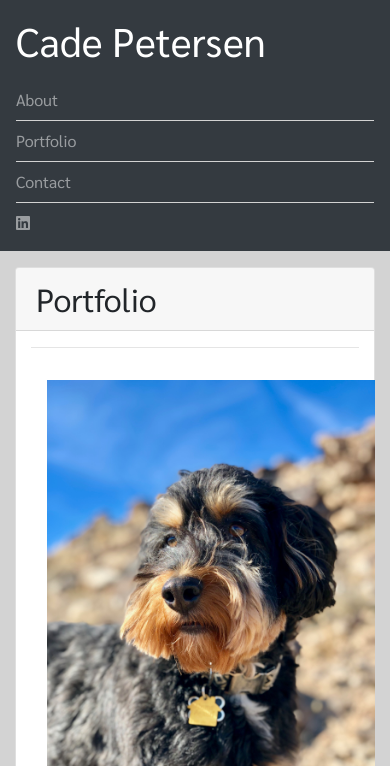
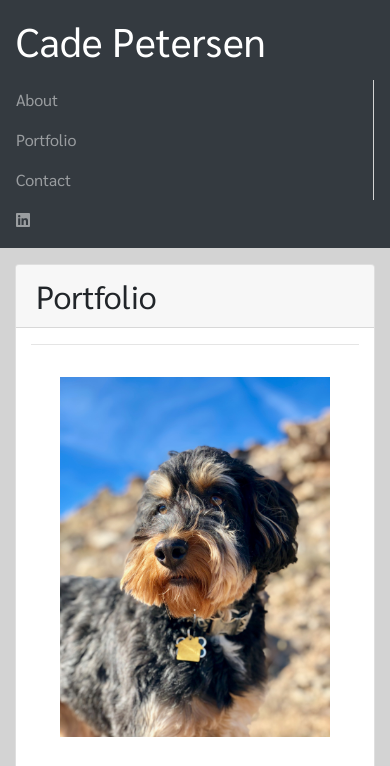
Before and after one commit to mr-cade/homework-02, a plain HTML site: page portfolio.html in a window 390 px wide. Shown: the top 766 px of the page. Drawn offline with nearby package versions, Linux system fonts and the light colour scheme.

Commit message:
fixed portfolio page responsiveness and navbar responsive gray lines

```diff
--- a/portfolio.html
+++ b/portfolio.html
@@ -38,15 +38,15 @@
             <h2 class="card-header col-md-12">Portfolio</h2>
         </div>
         <hr>
-        <div class="row">
+        <div class="row justify-content-center">
           <img src="Placeholders/693FDF5F-38AC-49EC-BCD0-4F449AE78718.jpeg" class="col-sm-5 m-3 ${3|rounded-top,rounded-right,rounded-bottom,rounded-left,rounded-circle,|} portpic" alt="">
           <img src="Placeholders/D4772DDA-820B-4873-AA73-3803E7A761D9.jpeg" class="col-sm-5 m-3 ${3|rounded-top,rounded-right,rounded-bottom,rounded-left,rounded-circle,|} portpic" alt="">
         </div>
-        <div class="row">
+        <div class="row justify-content-center">
           <img src="Placeholders/IMG_0300.jpeg" class="col-sm-5 m-3 ${3|rounded-top,rounded-right,rounded-bottom,rounded-left,rounded-circle,|} portpic" alt="">
           <img src="Placeholders/7FA30106-63AE-4492-930A-44737886408D.jpeg" class="col-sm-5 m-3 ${3|rounded-top,rounded-right,rounded-bottom,rounded-left,rounded-circle,|} portpic" alt="">
         </div>
-        <div class="row">
+        <div class="row justify-content-center">
           <img src="Placeholders/B6566840-57DD-425A-9760-476687B04699.jpeg" class="col-sm-5 m-3 ${3|rounded-top,rounded-right,rounded-bottom,rounded-left,rounded-circle,|} portpic" alt="">
         </div>
       </div>
--- a/style.css
+++ b/style.css
@@ -34,16 +34,8 @@
 }
 
 @media screen and (max-width: 640px) {
-    .nav-item {
-        border-right-style: none;
-        border-bottom-style: solid;
-        border-bottom-width: 1px;
-        border-color: lightgray;
-    }
-    .last-nav {
-        border-style: none;
-    }
     .portpic {
-
+      max-width: 300px;
+      align-content: center;
     }
 }
```
